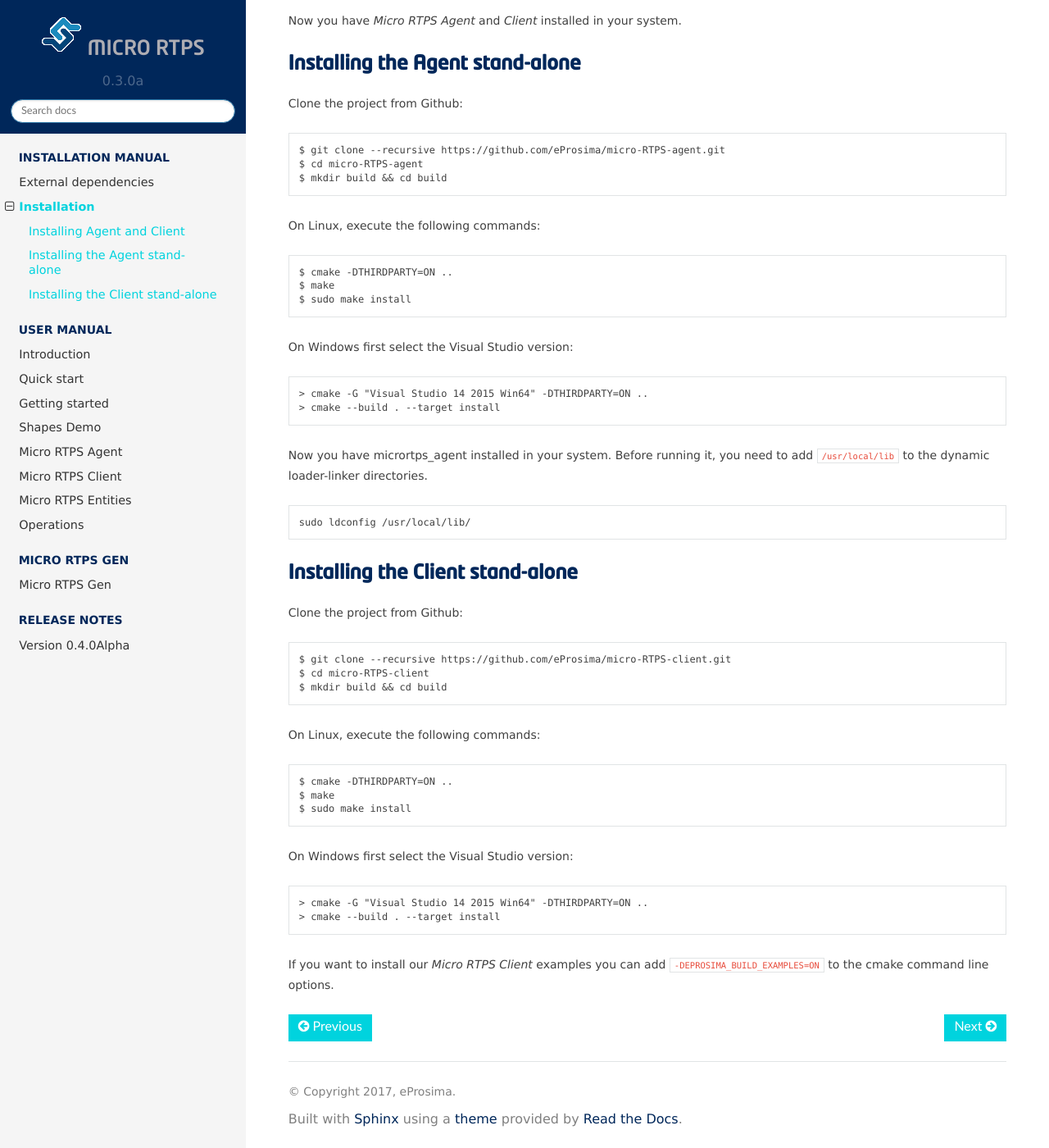
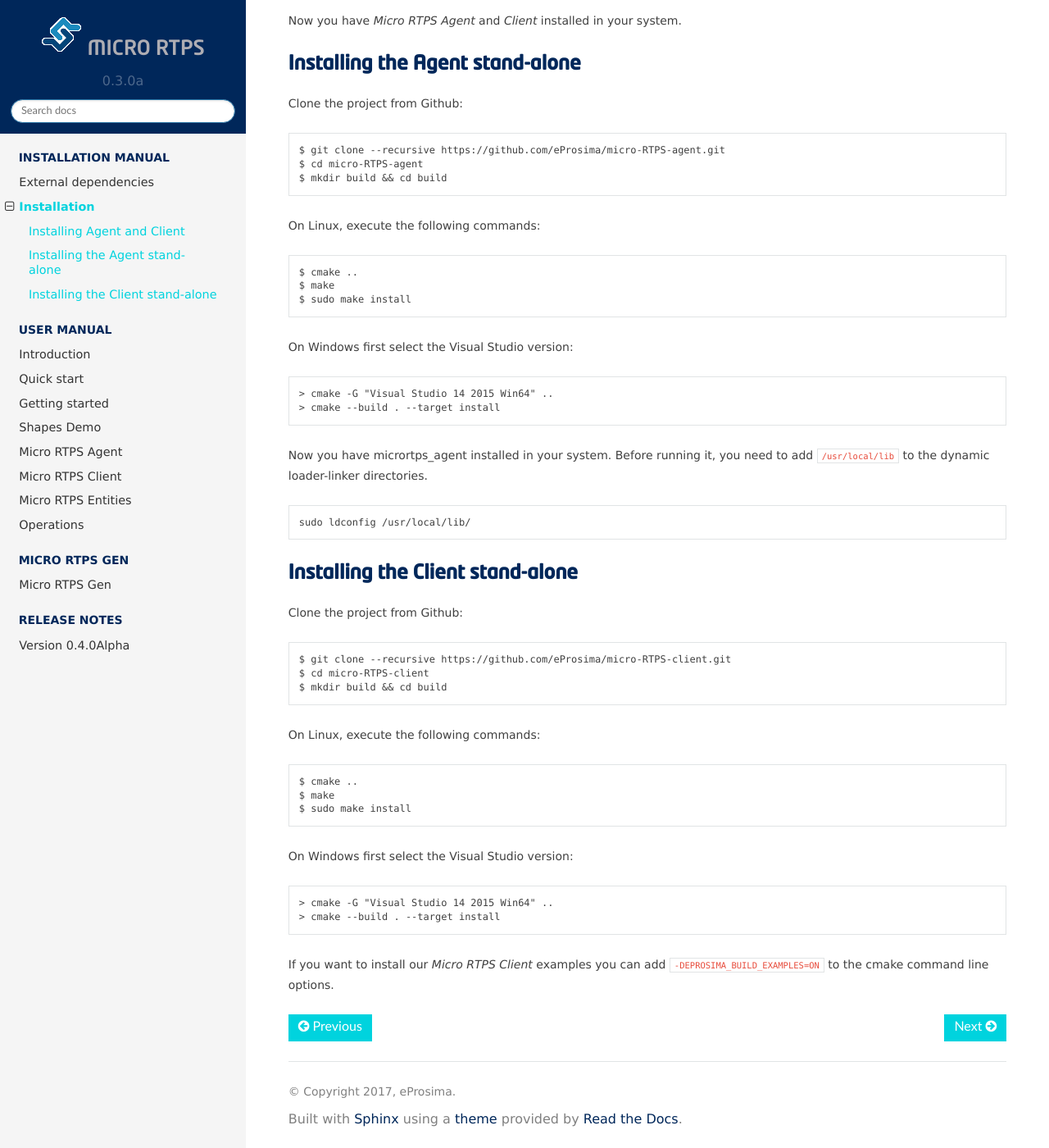
Before and after one commit to eProsima/Micro-XRCE-DDS-docs, a Sphinx documentation site: the page built from docs/installation.rst, in a window 1280 px wide and 1400 px high, scrolled down 660 px. Shown: the whole window at 82% size. Built offline with Sphinx 7.4.7 and the Read the Docs theme 2.0.0, drawn with Linux system fonts in a browser that asks for light colours.

Commit message:
Refs #2832. Updated installation without THIRDPARTY=ON

```diff
--- a/docs/installation.rst
+++ b/docs/installation.rst
@@ -36,13 +36,13 @@ Clone the project from Github: ::
 
 On Linux, execute the following commands: ::
 
-    $ cmake -DTHIRDPARTY=ON ..
+    $ cmake ..
     $ make
     $ sudo make install
 
 On Windows first select the Visual Studio version: ::
 
-    > cmake -G "Visual Studio 14 2015 Win64" -DTHIRDPARTY=ON ..
+    > cmake -G "Visual Studio 14 2015 Win64" ..
     > cmake --build . --target install
 
 Now you have micrortps_agent installed in your system. Before running it, you need to add ``/usr/local/lib`` to the dynamic loader-linker directories. ::
@@ -60,13 +60,13 @@ Clone the project from Github: ::
 
 On Linux, execute the following commands: ::
 
-    $ cmake -DTHIRDPARTY=ON ..
+    $ cmake ..
     $ make
     $ sudo make install
 
 On Windows first select the Visual Studio version: ::
 
-    > cmake -G "Visual Studio 14 2015 Win64" -DTHIRDPARTY=ON ..
+    > cmake -G "Visual Studio 14 2015 Win64" ..
     > cmake --build . --target install
 
 If you want to install our *Micro RTPS Client* examples you can add ``-DEPROSIMA_BUILD_EXAMPLES=ON`` to the cmake command line options.
```
